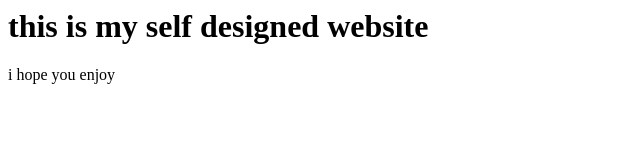
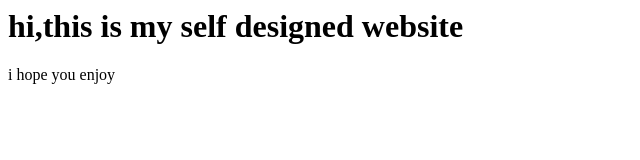
Before and after one commit to Pousali17/indexrepo, a plain HTML site: page index.html in a window 1280 px wide. Shown: the whole page, without its empty margins (0-640 px from the left). Drawn offline with Linux system fonts and the light colour scheme.

Commit message:
added hi

```diff
--- a/index.html
+++ b/index.html
@@ -1,5 +1,5 @@
 <html>
 <title>this is my website</title>
-<h1>this is my self designed website</h1>
+<h1>hi,this is my self designed website</h1>
 <p>i hope you enjoy</p>
 </html>
```
